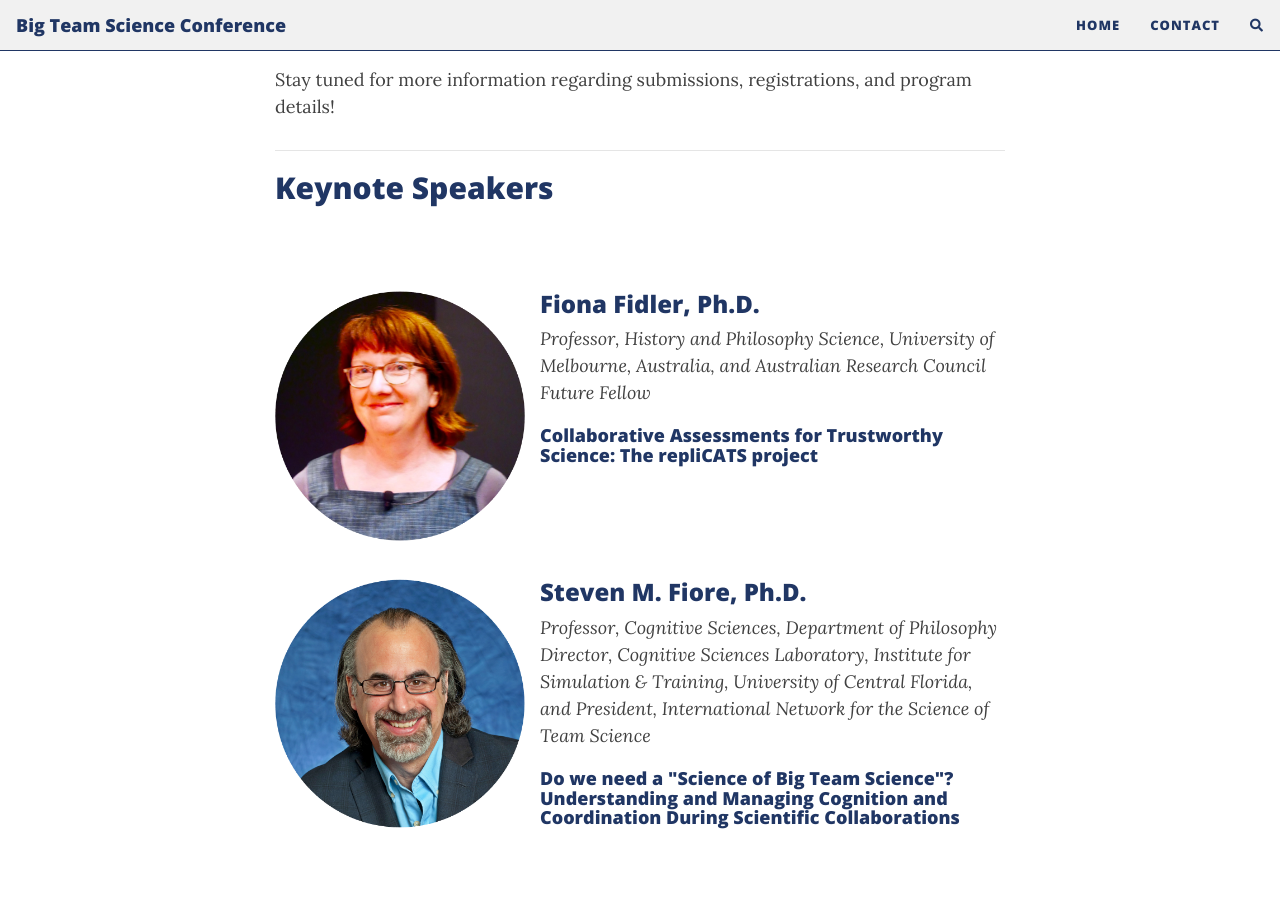
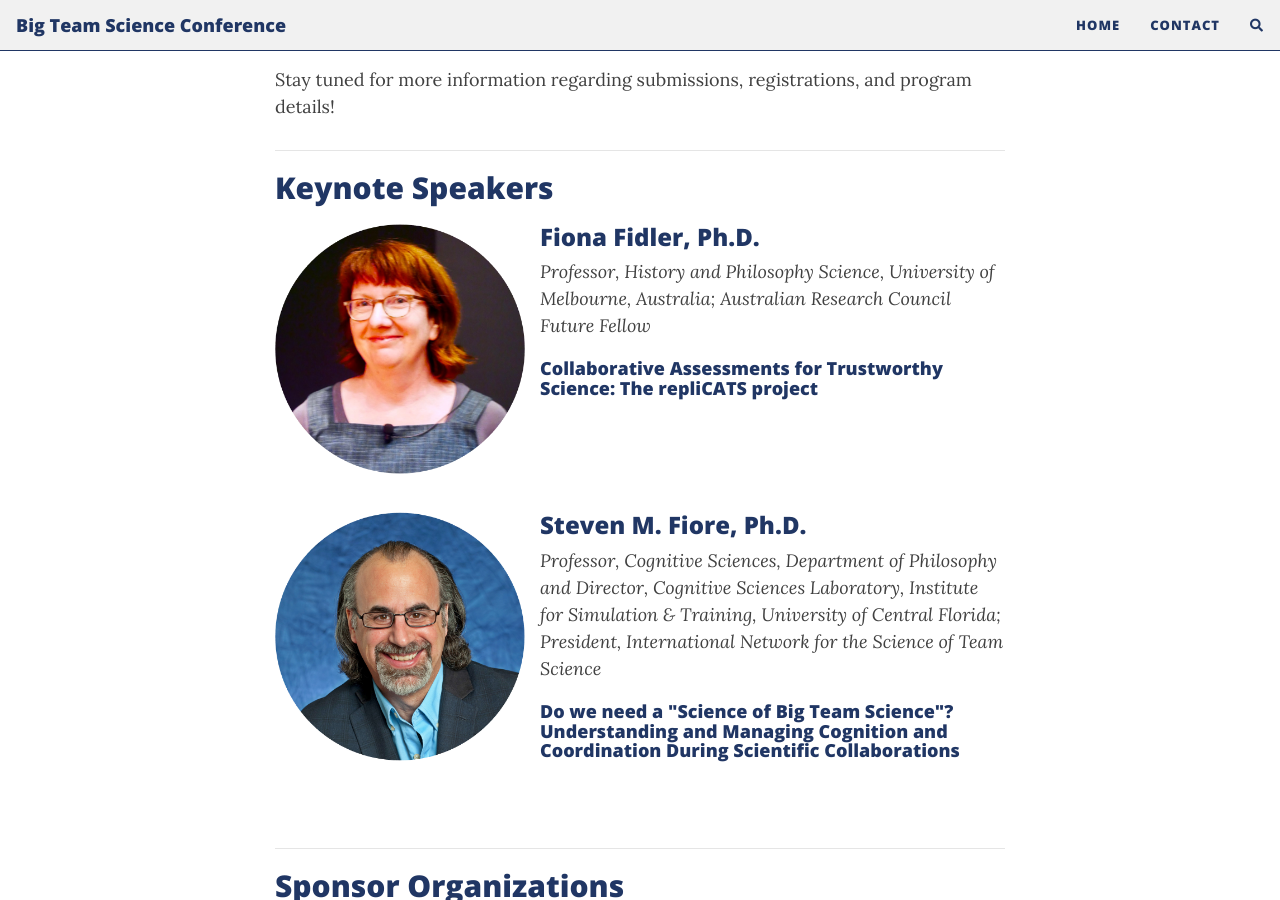
Before and after one commit to bigteamscienceconference/bigteamscienceconference.github.io, a Jekyll site: the page built from index.md, in a window 1280 px wide and 900 px high, scrolled down 623 px. Built offline with Jekyll 4.4.1, drawn with Linux system fonts in a browser that asks for light colours; nearby versions of some CDN libraries; comment, search, counter and statistics services are not loaded.

Commit message:
small fixes

```diff
--- a/index.md
+++ b/index.md
@@ -13,11 +13,11 @@
 <!--## [Speakers]({{site.baseurl}}/people/)
 -->
 ## Keynote Speakers
-<br>
+
 <section>
   <a href="https://findanexpert.unimelb.edu.au/profile/3224-fiona-fidler#"><img src="/assets/img/FidlerHeadshot.png" alt="Fiona Fidler, Ph.D." width="250" height="250" style="float: left; margin-right: 15px;"></a>
   <h3>Fiona Fidler, Ph.D.</h3>
-  <i>Professor, History and Philosophy Science, University of Melbourne, Australia, and Australian Research Council Future Fellow</i>
+  <i>Professor, History and Philosophy Science, University of Melbourne, Australia; Australian Research Council Future Fellow</i>
   <h4>Collaborative Assessments for Trustworthy Science: The repliCATS project</h4>
 </section>
 <br>
@@ -25,7 +25,7 @@
 <section>
   <a href="https://csl.ist.ucf.edu/People"><img src="/assets/img/FioreHeadshot.png" alt="Steven M. Fiore, Ph.D." width="250" height="250" style="float: left; margin-right: 15px;"></a>
   <h3>Steven M. Fiore, Ph.D.</h3>
-  <i>Professor, Cognitive Sciences, Department of Philosophy Director, Cognitive Sciences Laboratory, Institute for Simulation & Training, University of Central Florida, and President, International Network for the Science of Team Science</i>
+  <i>Professor, Cognitive Sciences, Department of Philosophy and Director, Cognitive Sciences Laboratory, Institute for Simulation & Training, University of Central Florida; President, International Network for the Science of Team Science</i>
   <h4>Do we need a "Science of Big Team Science"?  Understanding and Managing Cognition and Coordination During Scientific Collaborations</h4>
 </section>
 <br>
@@ -36,13 +36,10 @@
 -->
 
 ***
+## Sponsor Organizations
+
 <section>
-	<header class="major">
-		<h2>Sponsor Organizations</h2>
-	</header>
-
 	<br>
-
 	<div class="container">
 		<div class="row justify-content-around">
 		  <div class="col-lg-3 col-md-3 col-sm-3 col-xs-3">
```
